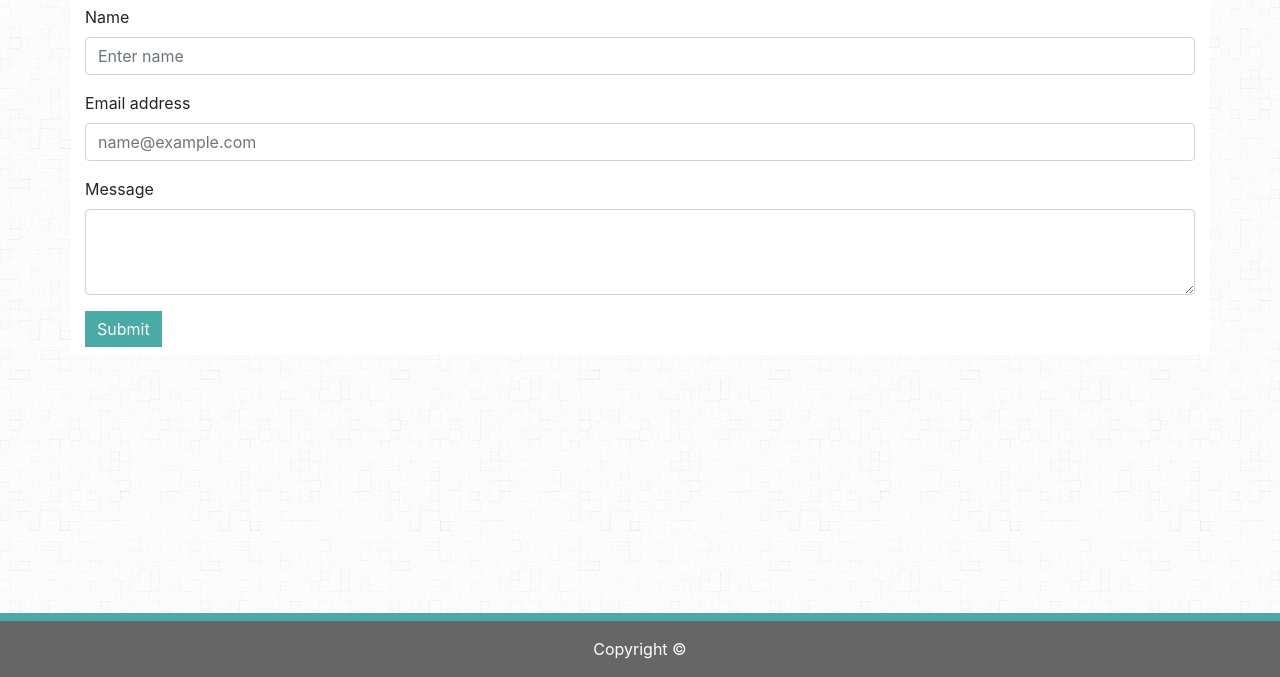
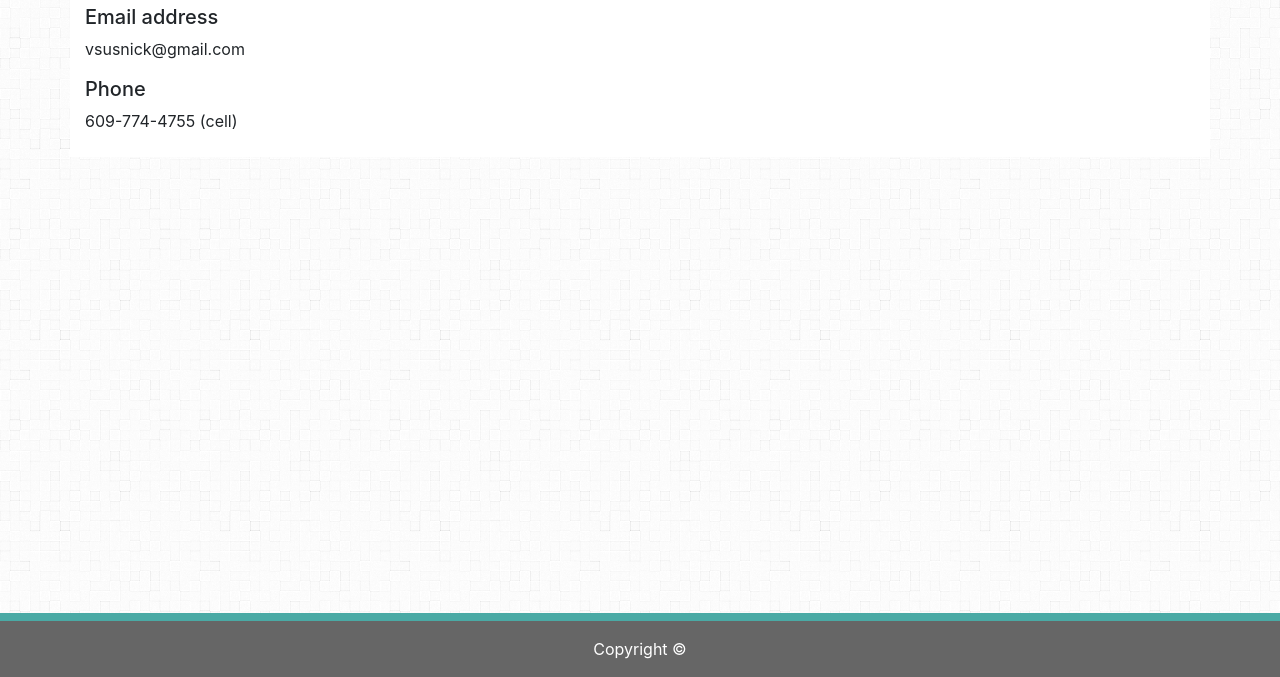
Before and after one commit to vs0018/Bootstrap-Portfolio, a plain HTML site: page contact.html in a window 1280 px wide. Shown: the part 123-800 px from the top of the page. Drawn offline with nearby package versions, Linux system fonts and the light colour scheme.

Commit message:
remove form and add contact info on contact pg

```diff
--- a/contact.html
+++ b/contact.html
@@ -34,21 +34,18 @@
         </div>
         <div class="row">
             <div class="col-md-12">
-                <form id="contact-form">
-                    <div class="form-group">
-                        <label for="InputName1">Name</label>
-                        <input type="name" class="form-control" id="inputName" aria-describedby="nameHelp" placeholder="Enter name">
+                    <div>
+                        <h5>Email address</h5>
+                            <div>
+                                <p>vsusnick@gmail.com</p>
+                            </div>
                     </div>
-                    <div class="form-group">
-                        <label for="FormControlInput1">Email address</label>
-                        <input type="email" class="form-control" id="inputEmail" placeholder="name@example.com">
+                    <div>
+                        <h5>Phone</h5>
+                        <div>
+                            <p>609-774-4755 (cell)</p>
+                        </div>
                     </div>
-                    <div class="form-group">
-                        <label for="FormControlTextarea1">Message</label>
-                        <textarea class="form-control" id="textarea1" rows="3"></textarea>
-                    </div>
-                    <input class="btn btn-primary border-0 rounded-0" type="submit" value="Submit">
-                </form>
             </div>
         </div>
     </div>
```
